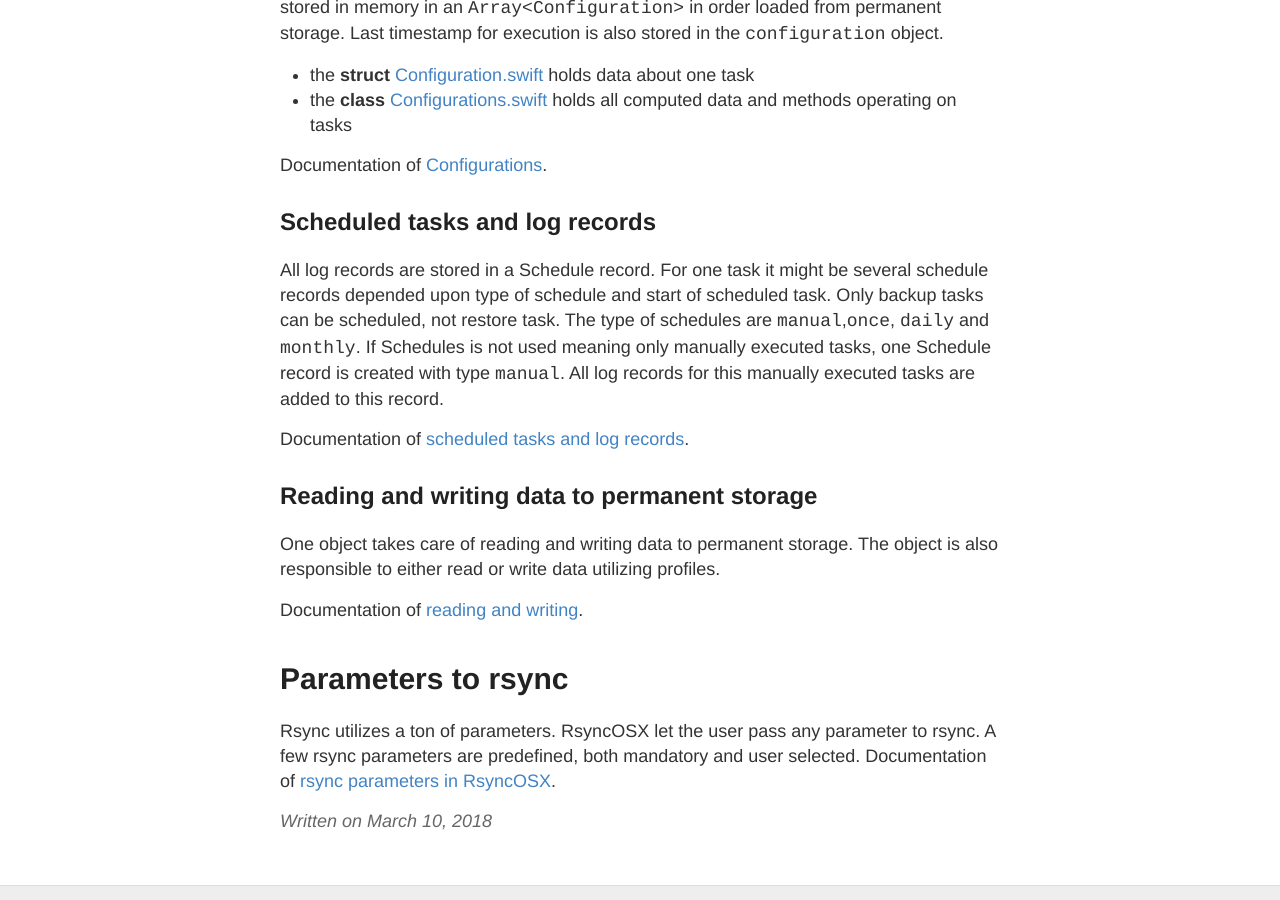
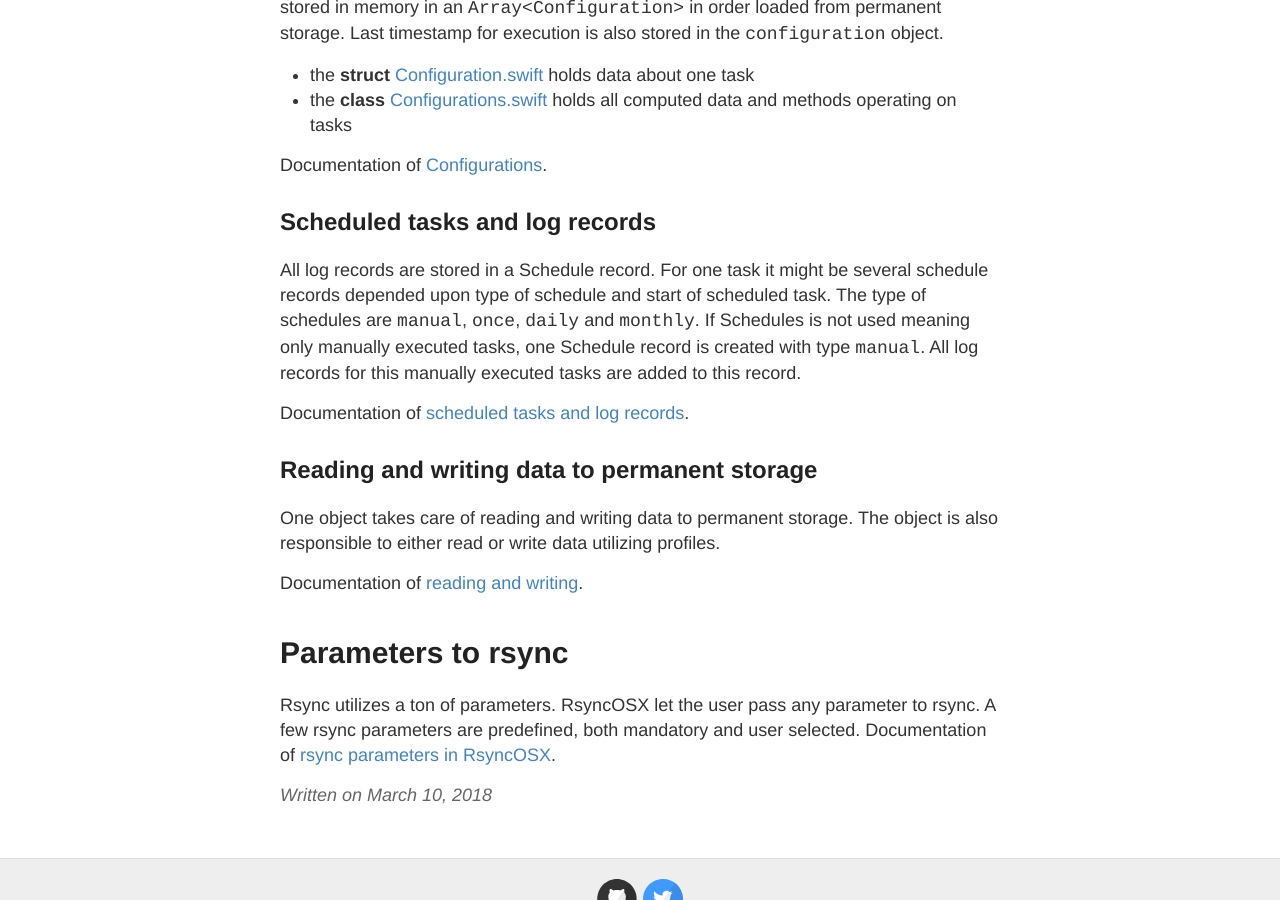
Before and after one commit to d2s/Documentation, a Jekyll site: the page built from _posts/2018-03-10-source.md, in a window 1280 px wide and 900 px high, scrolled down 1352 px. Built offline with Jekyll 4.4.1, drawn with Linux system fonts in a browser that asks for light colours.

Commit message:
Update 2018-03-10-source.md

```diff
--- a/_posts/2018-03-10-source.md
+++ b/_posts/2018-03-10-source.md
@@ -31,7 +31,7 @@ Documentation of [Configurations](/Configuration).
 
 ## Scheduled tasks and log records
 
-All log records are stored in a Schedule record. For one task it might be several schedule records depended upon type of schedule and start of scheduled task. Only backup tasks can be scheduled, not restore task. The type of schedules are `manual`,`once`, `daily` and `monthly`. If Schedules is not used meaning only manually executed tasks, one Schedule record is created with type `manual`. All log records for this manually executed tasks are added to this record.
+All log records are stored in a Schedule record. For one task it might be several schedule records depended upon type of schedule and start of scheduled task. The type of schedules are `manual`, `once`, `daily` and `monthly`. If Schedules is not used meaning only manually executed tasks, one Schedule record is created with type `manual`. All log records for this manually executed tasks are added to this record.
 
 Documentation of [scheduled tasks and log records](/Schedule).
 
```
